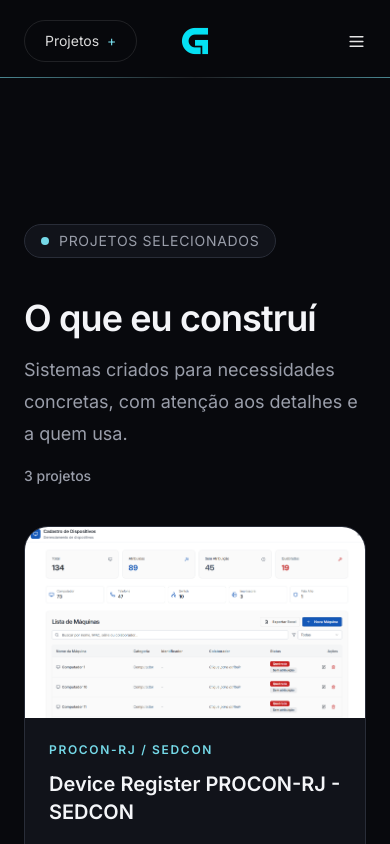
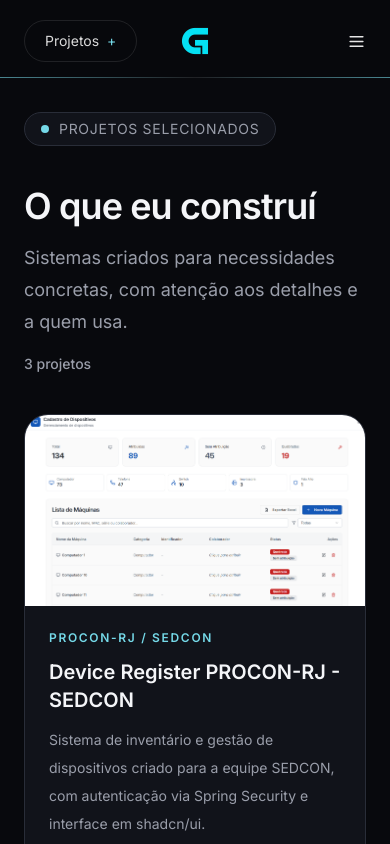
Before and after one commit to GuilhermeCosM/Portfolio-GuilhermedaCostaDev, a React (Vite) app: page / in a window 390 px wide. Both pictures are taken after a click on the button "Ver meus projetos". Shown: the top 844 px of the page. Built offline with nearby package versions, Linux system fonts and the light colour scheme; the HTML template or start-up script is replaced by a standard one.

Commit message:
Ajusta layout e responsividade do portfóli

```diff
--- a/src/sections/Projetos.tsx
+++ b/src/sections/Projetos.tsx
@@ -5,7 +5,7 @@
 
 export function Projetos() {
   return (
-    <section id="projetos" className="mx-auto max-w-6xl scroll-mt-28 px-6 pb-14 pt-32 lg:px-10 lg:pb-20 lg:pt-36">
+    <section id="projetos" className="mx-auto max-w-6xl scroll-mt-28 px-6 pb-14 pt-4 lg:px-10 lg:pb-20 lg:pt-6">
       <SectionEyebrow>Projetos selecionados</SectionEyebrow>
       <div className="mb-10 mt-5 flex flex-wrap items-end justify-between gap-4">
         <div>
```
